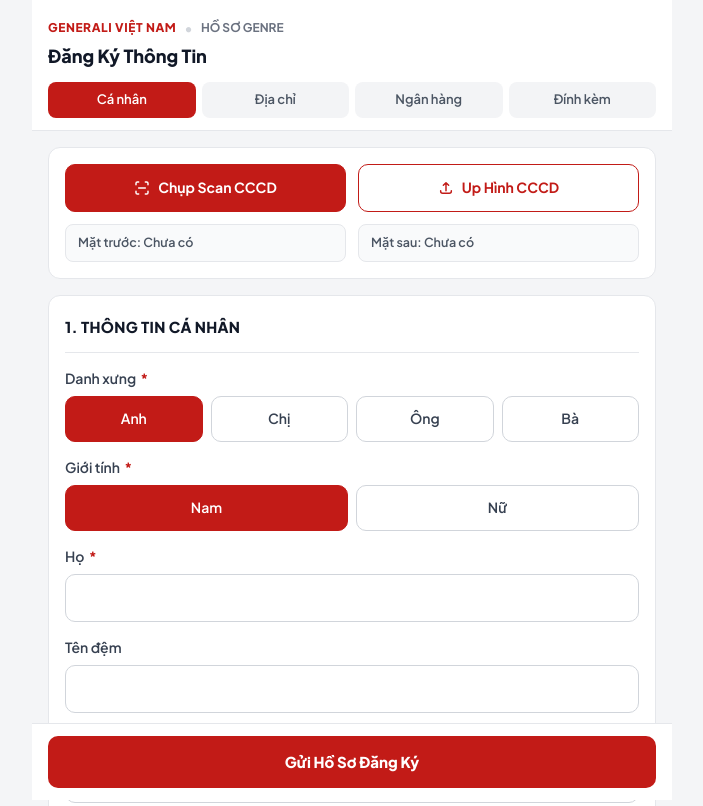
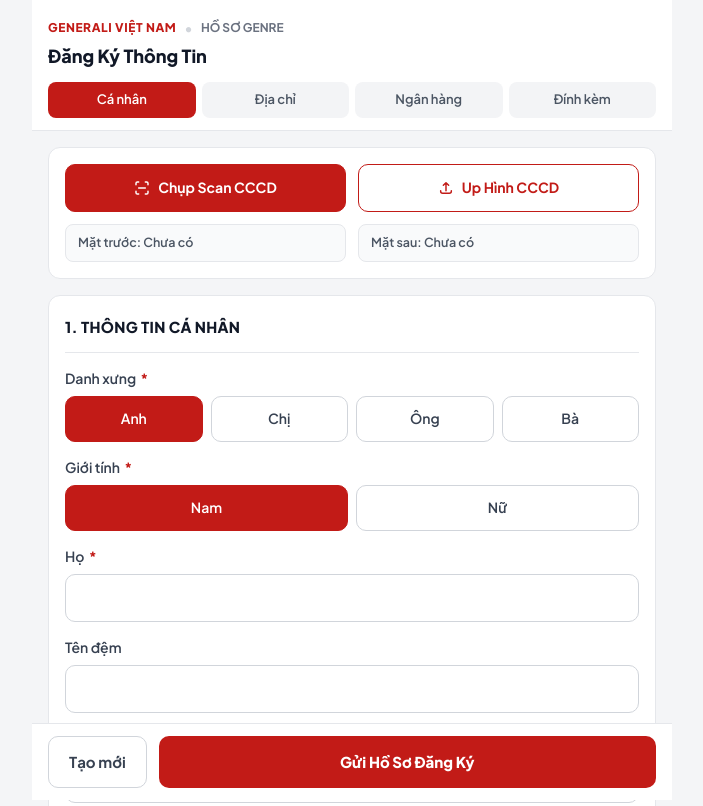
Before and after one commit to Thaichausg/generali-genre-ekyc, a plain HTML site: page index.html in a window 1280 px wide. Shown: the top 806 px of the page, without its empty margins (288-991 px from the left). Drawn offline with nearby package versions, Linux system fonts and the light colour scheme.

Commit message:
Add Tao moi button before Gui Ho So Dang Ky in bottom bar

```diff
--- a/css/style.css
+++ b/css/style.css
@@ -329,6 +329,28 @@ body {
     padding: 12px 16px calc(12px + env(safe-area-inset-bottom, 0px));
 }
 
+.flat-reset-btn {
+    height: 52px;
+    padding: 0 20px;
+    background-color: #FFFFFF;
+    color: #374151;
+    border: 1px solid var(--gen-border);
+    border-radius: 10px;
+    font-size: 15px;
+    font-weight: 700;
+    display: flex;
+    align-items: center;
+    justify-content: center;
+    gap: 6px;
+    cursor: pointer;
+    flex-shrink: 0;
+    transition: background-color 0.15s ease;
+}
+
+.flat-reset-btn:active {
+    background-color: #F3F4F6;
+}
+
 .flat-submit-btn {
     width: 100%;
     height: 52px;
--- a/index.html
+++ b/index.html
@@ -394,9 +394,14 @@
 
         <!-- THANH GỬI HỒ SƠ PHẲNG ĐÁY MÀN HÌNH -->
         <div id="bottomActionBar" class="flat-bottom-bar">
-            <button type="button" id="btnSubmitForm" onclick="submitGenreForm()" class="flat-submit-btn">
-                <span>Gửi Hồ Sơ Đăng Ký</span>
-            </button>
+            <div class="flex items-center gap-3">
+                <button type="button" onclick="confirmResetForm()" class="flat-reset-btn">
+                    <span>Tạo mới</span>
+                </button>
+                <button type="button" id="btnSubmitForm" onclick="submitGenreForm()" class="flat-submit-btn flex-1">
+                    <span>Gửi Hồ Sơ Đăng Ký</span>
+                </button>
+            </div>
         </div>
 
         <!-- MÀN HÌNH HOÀN TẤT -->
--- a/js/app.js
+++ b/js/app.js
@@ -577,6 +577,11 @@ function downloadLastSubmissionCSV() {
     URL.revokeObjectURL(url);
 }
 
+function confirmResetForm() {
+    resetForNewRegistration();
+    showToast('Đã xóa trắng để tạo mới', 'info');
+}
+
 function resetForNewRegistration() {
     localStorage.removeItem('GENRE_FORM_DRAFT');
     document.getElementById('genreRegistrationForm').reset();
```
